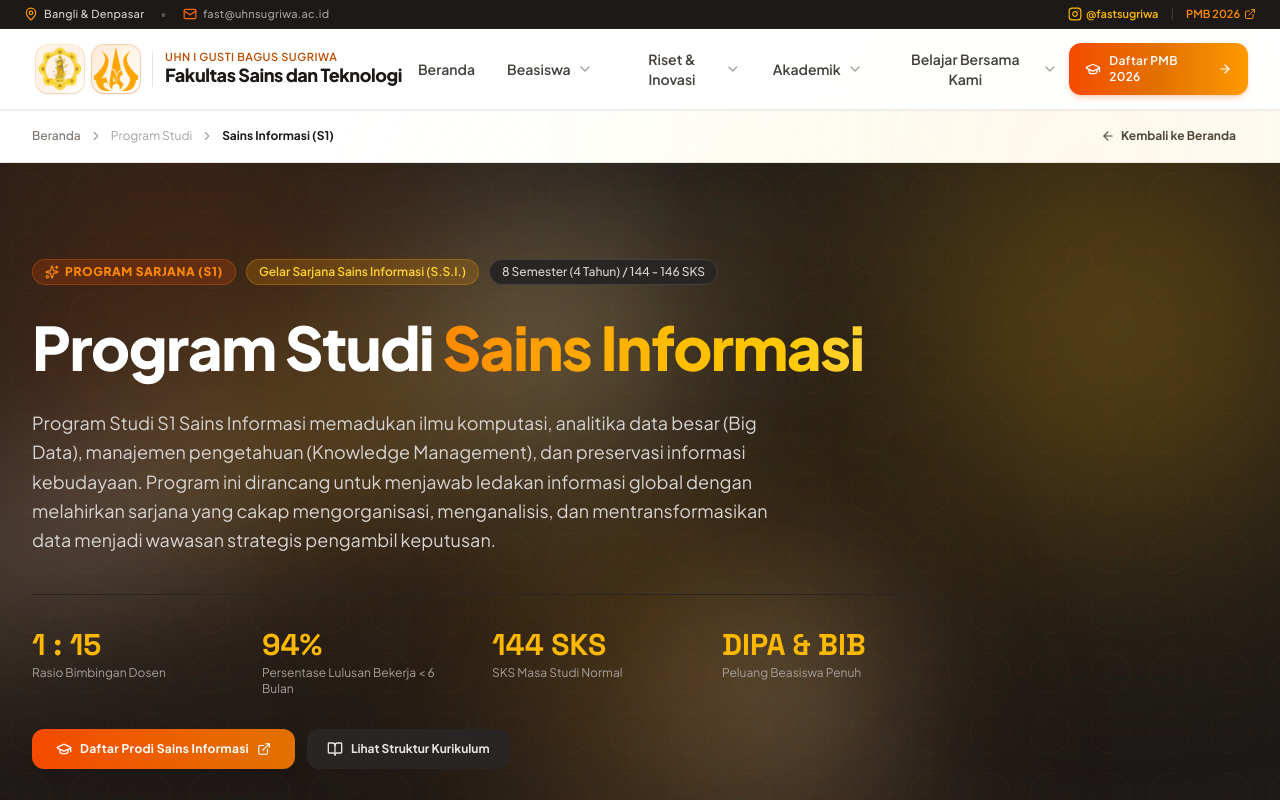
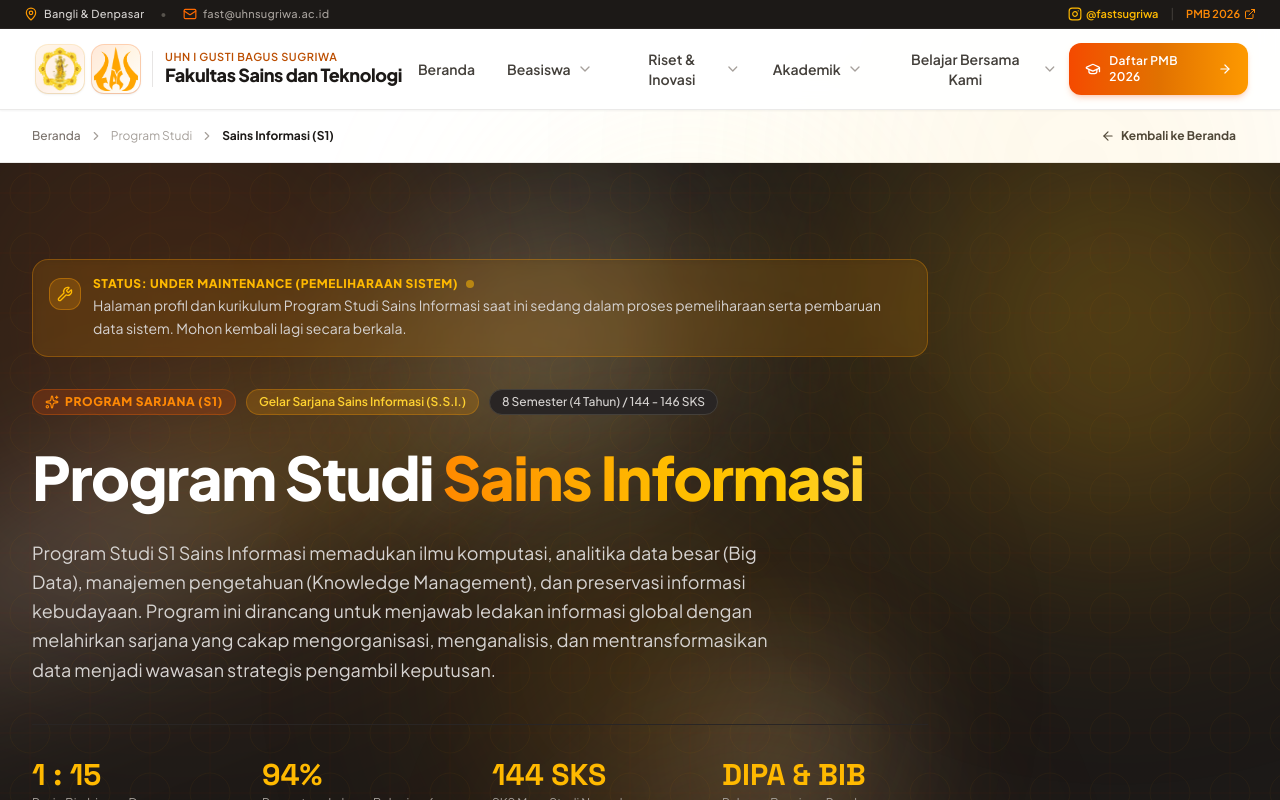
Before and after one commit to fast-uhnsugriwa/WebsiteFast, a React (Vite) app: page / in a window 1280 px wide. Both pictures are taken after a click on the button "Lihat Profil & Kurikulum Sains Informasi". Shown: the top 800 px of the page. Built offline with nearby package versions, Linux system fonts and the light colour scheme.

Commit message:
Add Under Maintenance banner to Sains Informasi page, remove Wakil Dekan text, update Program Studi menu links

```diff
--- a/src/components/FacultyProfile.tsx
+++ b/src/components/FacultyProfile.tsx
@@ -223,7 +223,7 @@
 
               <div className="p-5 rounded-xl bg-stone-50 border border-stone-200">
                 <div className="text-[11px] font-bold uppercase text-amber-700 tracking-wider">
-                  Wakil Dekan I
+                  Bidang Akademik
                 </div>
                 <div className="text-base font-bold text-stone-900 mt-1">Bidang Akademik & Kelembagaan</div>
                 <p className="text-xs text-stone-500 mt-0.5">Kurikulum OBE, Perkuliahan & Penjaminan Mutu</p>
--- a/src/components/Header.tsx
+++ b/src/components/Header.tsx
@@ -344,12 +344,12 @@
               );
             })}
 
-            {/* Direct Links to Other 2 External Programs */}
+            {/* Program Studi Links */}
             <div className="pt-2 border-t border-stone-100 space-y-2">
               <span className="text-[11px] font-semibold text-stone-400 uppercase tracking-wider px-1">
-                Portal Program Studi Mitra
+                Program Studi
               </span>
-              <div className="grid grid-cols-2 gap-2">
+              <div className="grid grid-cols-1 sm:grid-cols-3 gap-2">
                 <a
                   href="https://informatika.uhnsugriwa.ac.id/"
                   target="_blank"
@@ -368,6 +368,17 @@
                   <span>S1 DKV</span>
                   <ExternalLink className="w-3.5 h-3.5 text-stone-400" />
                 </a>
+                <button
+                  type="button"
+                  onClick={() => {
+                    onNavigateSainsInformasi();
+                    setMobileMenuOpen(false);
+                  }}
+                  className="flex items-center justify-between p-2.5 rounded-xl bg-amber-50 hover:bg-amber-100 border border-amber-200/80 text-xs font-bold text-amber-900 transition-colors text-left"
+                >
+                  <span>S1 Sains Informasi</span>
+                  <ArrowRight className="w-3.5 h-3.5 text-amber-700" />
+                </button>
               </div>
             </div>
 
--- a/src/components/SainsInformasiPage.tsx
+++ b/src/components/SainsInformasiPage.tsx
@@ -19,7 +19,8 @@
   TrendingUp,
   ShieldCheck,
   Building,
-  HelpCircle
+  HelpCircle,
+  Wrench
 } from 'lucide-react';
 import { SAINS_INFORMASI_DETAILS } from '../data/sainsInformasiData';
 import { FacultyLogo, UniversityLogo } from './Logos';
@@ -90,6 +91,21 @@
 
         <div className="relative max-w-7xl mx-auto px-4 sm:px-6 lg:px-8">
           <div className="max-w-4xl">
+            {/* Under Maintenance Notification Banner */}
+            <div className="mb-8 p-4 rounded-2xl bg-amber-500/15 border border-amber-500/30 text-amber-200 flex items-start gap-3 text-xs sm:text-sm shadow-inner backdrop-blur-xs">
+              <div className="w-8 h-8 rounded-xl bg-amber-500/20 text-amber-400 flex items-center justify-center shrink-0 border border-amber-500/40 mt-0.5">
+                <Wrench className="w-4 h-4" />
+              </div>
+              <div>
+                <div className="font-extrabold uppercase tracking-wider text-amber-400 text-xs flex items-center gap-2 mb-0.5">
+                  <span>Status: Under Maintenance (Pemeliharaan Sistem)</span>
+                  <span className="w-2 h-2 rounded-full bg-amber-400 animate-pulse" />
+                </div>
+                <p className="text-stone-300 text-xs sm:text-sm leading-relaxed">
+                  Halaman profil dan kurikulum Program Studi Sains Informasi saat ini sedang dalam proses pemeliharaan serta pembaruan data sistem. Mohon kembali lagi secara berkala.
+                </p>
+              </div>
+            </div>
             {/* Badges */}
             <div className="flex flex-wrap items-center gap-2.5 mb-6">
               <span className="px-3 py-1 rounded-full bg-orange-600/20 text-orange-400 border border-orange-500/30 text-xs font-extrabold uppercase tracking-wider flex items-center gap-1.5">
--- a/src/data/navigationData.ts
+++ b/src/data/navigationData.ts
@@ -363,7 +363,7 @@
       isExternal: false
     },
     contactPerson: {
-      role: 'Wakil Dekan I Bidang Akademik',
+      role: 'Bidang Akademik FAST',
       name: 'Sekretariat Pimpinan FAST',
       email: 'fast@uhnsugriwa.ac.id'
     }
```
